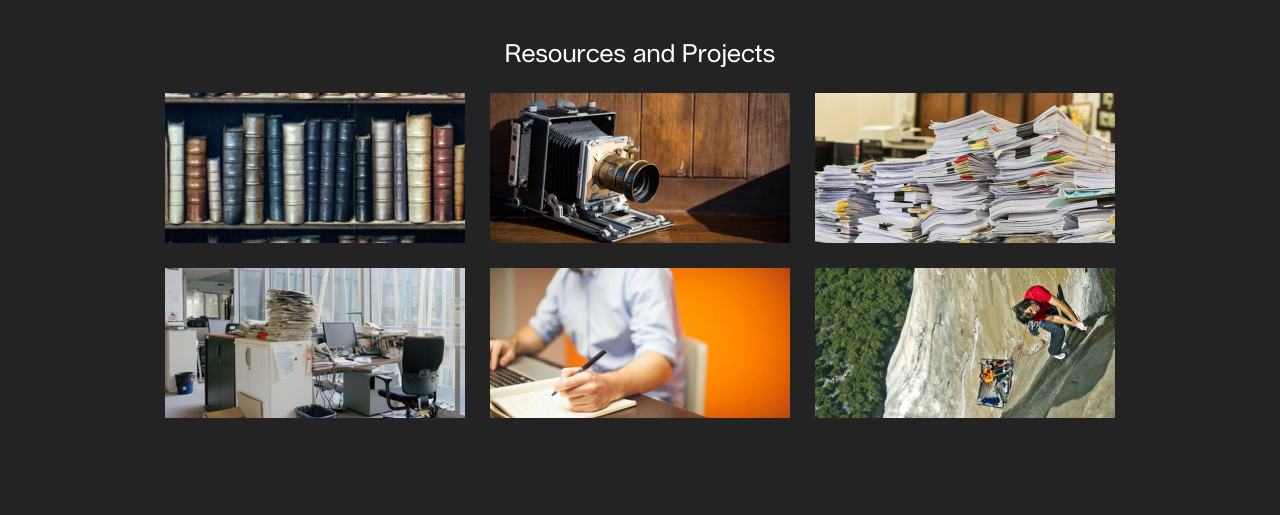
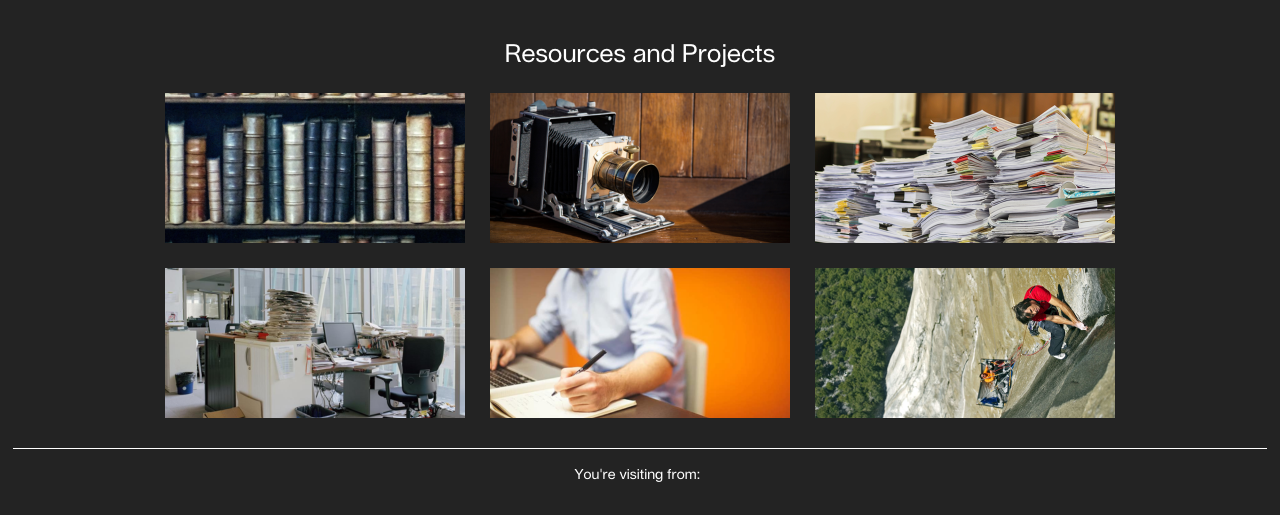
Before and after one commit to p-i-c-o/portfolio-24, a plain HTML site: page index.html in a window 1280 px wide. Shown: the part 339-854 px from the top of the page. Before the commit the page ends 800 px from the top, so only its background shows below. Drawn offline with nearby package versions, Linux system fonts and the light colour scheme; no server answers.

Commit message:
Minor changes
Added IP lower banner

```diff
--- a/assets/styles.css
+++ b/assets/styles.css
@@ -71,6 +71,23 @@ body {
 .banner-items {
     border: 0px dotted white;
     padding-bottom: 10px;
+}
+
+.low-banner-container {
+  display: flex;
+  flex-direction: row;
+  flex-wrap: wrap;
+  justify-content: space-around;
+  align-items: center;
+  align-content: flex-start;
+  padding: 5px;
+  border: 0px dotted white;
+  border-top: 1px solid white;
+  margin-top: 30px;
+}
+
+.low-banner-items {
+  border: 0px dotted white;
 }
 
 .banner-title {
--- a/index.html
+++ b/index.html
@@ -169,7 +169,17 @@
 
       </div>
     </div>
-
+    <div class="low-banner-container">
+      <div class="low-banner-items" style="display: flex; gap: 5px;">
+        <p>You're visiting from:</p>
+        <p id="ipAddress"></p>
+      </div>
+    </div>
 </body>
 
+<!-- Bootstrap & jQuery JS -->
+<script src="https://ajax.googleapis.com/ajax/libs/jquery/3.5.1/jquery.min.js"></script>
+<script src="https://maxcdn.bootstrapcdn.com/bootstrap/4.5.2/js/bootstrap.min.js"></script>
+<!-- JavaScript Code -->
+<script src="script.js"></script>
 </html>
--- /dev/null
+++ b/script.js
@@ -0,0 +1,11 @@
+$(document).ready(function() {
+    // Function to get the visitor's IP address
+    function getIPAddress() {
+        $.getJSON("https://api.ipify.org?format=json", function(data) {
+            $("#ipAddress").text(data.ip);
+        });
+    }
+
+    // Call the function to get the IP address
+    getIPAddress();
+});
```
